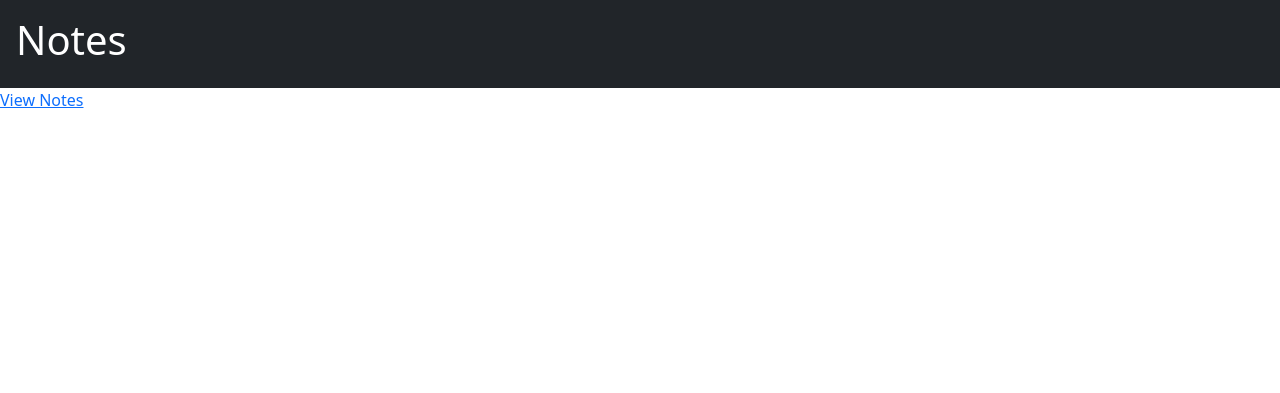
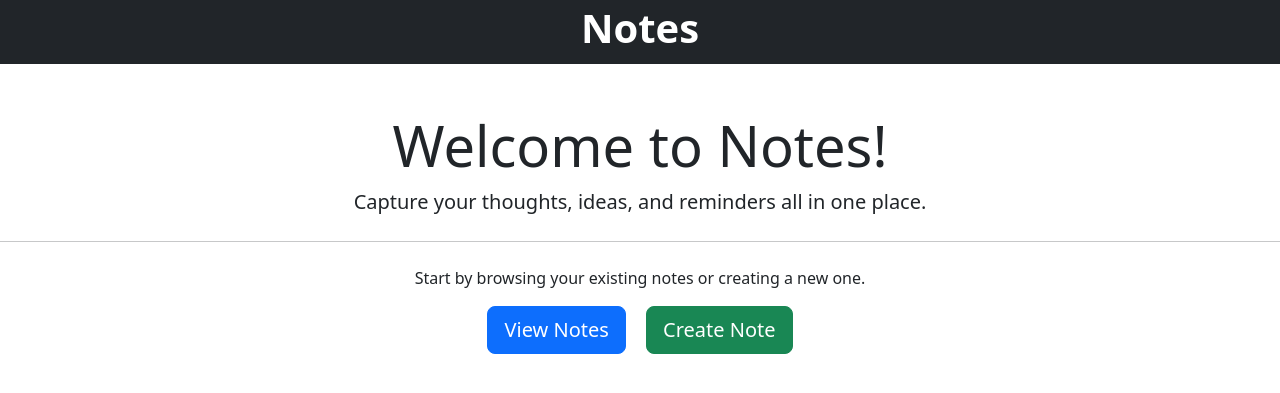
Before and after one commit to Yuvraj-Rana-25/notes-app, a Django app: page / in a window 1280 px wide. Shown: the top 393 px of the page. Run offline with Django 5.2, Linux system fonts and the light colour scheme.

Commit message:
note create and note edit

```diff
--- a/notes/models.py
+++ b/notes/models.py
@@ -11,3 +11,6 @@ class Note(models.Model):
 
     def __str__(self):
         return self.title
+
+    def get_absolute_url(self):
+        return f"/notes/{self.id}"
--- a/notes/urls.py
+++ b/notes/urls.py
@@ -1,8 +1,11 @@
 from django.urls import path
-from .views import HomePageView, NotesListView
+from .views import HomePageView, NotesListView, NoteDetailView, NoteCreateView, NoteUpdateView
 
 
 urlpatterns = [
     path('', HomePageView.as_view(), name='home'),
     path('notes/', NotesListView.as_view(), name='notes'),
+    path('notes/<int:pk>', NoteDetailView.as_view(), name='note-detail'),
+    path('notes/new/', NoteCreateView.as_view(), name='note-create'),
+    path('notes/<int:pk>/update/', NoteUpdateView.as_view(), name='note-update'),
 ]
--- a/notes/views.py
+++ b/notes/views.py
@@ -1,5 +1,5 @@
 from django.shortcuts import render
-from django.views.generic import TemplateView, ListView
+from django.views.generic import TemplateView, ListView, DetailView, CreateView, UpdateView
 from .models import Note
 # Create your views here.
 
@@ -12,3 +12,20 @@ class NotesListView(ListView):
     template_name = 'notes.html'
     context_object_name = 'notes'
     model = Note
+
+class NoteDetailView(DetailView):
+    template_name = 'note_detail.html'
+    context_object_name = 'note'
+    model = Note
+
+
+class NoteCreateView(CreateView):
+    template_name = 'note_form.html'
+    model = Note
+    fields = ['user', 'title', 'content']
+
+
+class NoteUpdateView(UpdateView):
+    template_name = 'note_update.html'
+    model = Note
+    fields = ['title', 'content']
--- a/templates/_base.html
+++ b/templates/_base.html
@@ -7,8 +7,8 @@
     <link href="https://cdn.jsdelivr.net/npm/bootstrap@5.3.8/dist/css/bootstrap.min.css" rel="stylesheet" integrity="sha384-sRIl4kxILFvY47J16cr9ZwB07vP4J8+LH7qKQnuqkuIAvNWLzeN8tE5YBujZqJLB" crossorigin="anonymous">
 </head>
 <body>
-    <header class="p-3 bg-dark text-white">
-        <h1><a href="{% url 'home' %}" class="text-white text-decoration-none">Notes</a></h1>
+    <header class="p-1 bg-dark text-white text-center">
+        <h1><a href="{% url 'home' %}" class="text-white text-decoration-none fw-bold fs-1">Notes</a></h1>
     </header>
     <div>
     {% block content %}
--- a/templates/home.html
+++ b/templates/home.html
@@ -1,5 +1,14 @@
 {% extends '_base.html' %}
 
 {% block content %}
-   <a href="{% url 'notes' %}">View Notes</a>
+  <div class="jumbotron text-center mt-5">
+    <h1 class="display-4">Welcome to Notes!</h1>
+    <p class="lead">Capture your thoughts, ideas, and reminders all in one place.</p>
+    <hr class="my-4">
+    <p>Start by browsing your existing notes or creating a new one.</p>
+    <a class="btn btn-primary btn-lg mx-2" href="{% url 'notes' %}" role="button">View Notes</a>
+    <a class="btn btn-success btn-lg mx-2" href="{% url 'note-create' %}" role="button">Create Note</a>
+</div>
+
+
 {% endblock content %}
--- a/templates/notes.html
+++ b/templates/notes.html
@@ -4,9 +4,9 @@
     {% for note in notes %}
         <div class="card">
             <div class="card-body bg-light text-dark p-3">
-                <h5 class="card-title mb-3">Title : {{ note.title }}</h5>
-                <p class="card-text">Author: {{ note.content }}</p>
-                <p class="card-text">Created at: {{ note.created_at }}</p>
+               <p><h5 class="card-title mb-3">Title : {{ note.title }}</h5><a class="btn btn-primary btn-sm mt-1" href="{% url 'note-detail' note.pk %}">Read more</a></p>
+                <p class="card-text">Author: {{ note.user }}</p>
+                <p class="card-text">Created at: {{ note.created_at|date:"F d, Y" }}</p>
             </div>
         </div>
     {% endfor %}
```
Also changed, not shown: templates/note_detail.html (added, +12 -0 lines), templates/note_form.html (added, +12 -0 lines), templates/note_update.html (added, +12 -0 lines), db.sqlite3.
